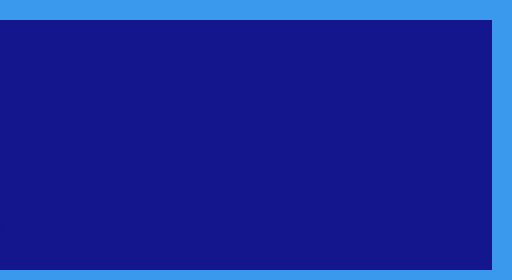
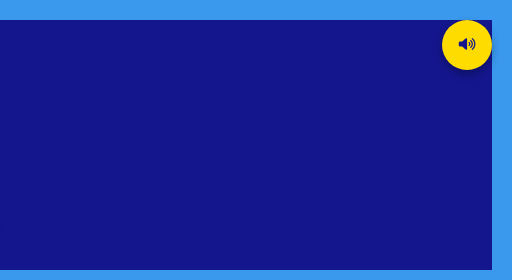
Before and after one commit to Ahmed45Slt/Ilias, a plain HTML site: page index.html in a window 1280 px wide. Shown: the top 280 px of the page, 768-1280 px from the left. Drawn offline with Linux system fonts and the light colour scheme.

Commit message:
index.html

```diff
--- a/index.html
+++ b/index.html
@@ -4,6 +4,9 @@
   <meta charset="UTF-8">
   <meta name="viewport" content="width=device-width, initial-scale=1.0">
   <title>تطبيق حفظ القرآن للأطفال</title>
+
+<!-- تأكد من إضافة مكتبة Font Awesome في صفحة HTML -->
+<link rel="stylesheet" href="https://cdnjs.cloudflare.com/ajax/libs/font-awesome/6.0.0-beta3/css/all.min.css">
   <style>
     body {
       font-family: 'Roboto', sans-serif; /* تم تغيير الخط إلى روبوتو */
@@ -26,16 +29,22 @@
     }
      #playAudioButton {
       position: fixed;
-      top: 10px;
-      right: 10px;
-      z-index: 1000;
-      padding: 10px 15px;
-      background-color: #007bff;
-      color: #fff;
+      top: 20px;
+      right: 20px;
+      background-color: #ffdc00;
+      color: #14168d;
       border: none;
-      border-radius: 5px;
+      border-radius: 50%;
+      width: 50px;
+      height: 50px;
+      display: flex;
+      align-items: center;
+      justify-content: center;
       cursor: pointer;
-      display: none; /* يظهر فقط عند الحاجة */
+      transition: transform 0.3s ease, box-shadow 0.3s ease;
+      box-shadow: 0 4px 8px rgba(0, 0, 0, 0.3);
+
+      /* يظهر فقط عند الحاجة */
     }
     #playAudioButton:hover {
       background-color: #0056b3;
@@ -230,8 +239,11 @@
       </div>
     </main>
   </div>
-  <!-- زر تشغيل الصوت -->
-  <button id="playAudioButton">تشغيل الصوت</button>
+
+ <!-- باستخدام Font Awesome -->
+<button id="playAudioButton">
+  <i class="fas fa-volume-up"></i>
+</button>
 
   <!-- نافذة الفيديو المنبثقة -->
   <div class="video-popup" id="videoPopup" style="display: none;">
@@ -242,7 +254,7 @@
 
   <!-- صوت mp3 -->
   <audio id="backgroundAudio" loop>
-    <source src="https://dl.dropboxusercontent.com/scl/fi/1sbe1vpq9bdulmuzbpn86/ok.mp3?rlkey=17ymo74tksud7bfl1mtmfq9z9&st=jjgu3dwm&" type="audio/mp3">
+    <source src="https://dl.dropboxusercontent.com/scl/fi/hkq44l98mlkejg41it7nu/.mp3?rlkey=fd85m9whqglpn7gxepkose332&st=zwwawcwn&" type="audio/mp3">
     متصفحك لا يدعم تشغيل الصوت.
   </audio>
 
@@ -299,4 +311,4 @@
     }
   </script>
 </body>
-</html>
+  </html>
```
